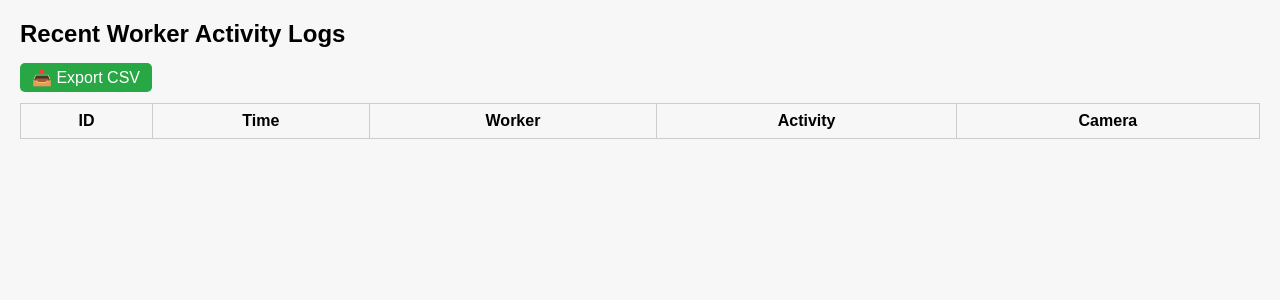
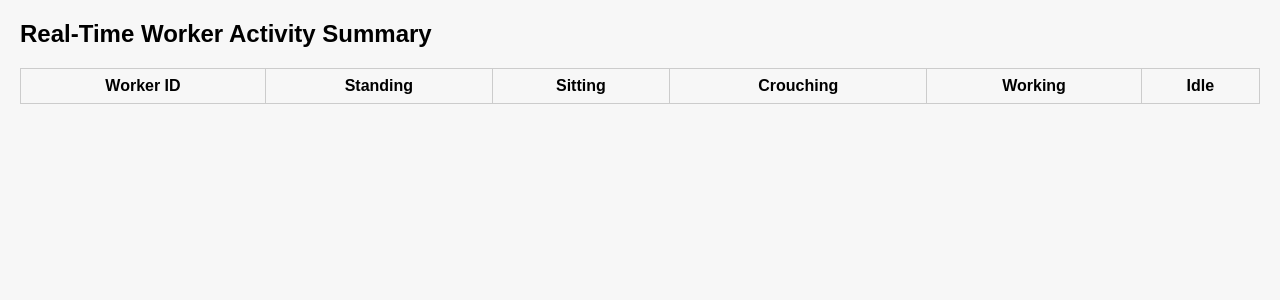
Before and after one commit to Dev-Solanki4/WorkerBehaviour, a Flask app: template Combined_Programs/Flask_App/templates/dashboard.html in a window 1280 px wide. Shown: the part 121-421 px from the top of the page. Run offline with Flask 3, Linux system fonts and the light colour scheme; the template is opened without the code that fills it, so the values that code supplies are empty.

Commit message:
Fixed the DB logging issue

```diff
--- a/Combined_Programs/Flask_App/app.py
+++ b/Combined_Programs/Flask_App/app.py
@@ -1,37 +1,47 @@
-from flask import Flask, render_template, request, send_file
+from flask import Flask, render_template, send_file
 import sqlite3
 import pandas as pd
 from io import BytesIO
+import time
+import os
 
 app = Flask(__name__)
 
-# Connect to DB
-DB_PATH = "../activity_log.db"  # Adjust if needed
+# Adjust this depending on where you run the Flask app from
+DB_PATH = "../activity_log.db"  # or "activity_log.db" if in same folder
 
-def get_logs():
+def get_stats():
     conn = sqlite3.connect(DB_PATH)
-    df = pd.read_sql_query("SELECT * FROM ActivityLog ORDER BY timestamp DESC", conn)
+    cursor = conn.cursor()
+    cursor.execute("SELECT * FROM WorkerStats ORDER BY worker_id")
+    rows = cursor.fetchall()
+    columns = [description[0] for description in cursor.description]
     conn.close()
-    return df
+
+    def format_time(seconds):
+        return time.strftime('%H:%M:%S', time.gmtime(seconds))
+
+    stats = [
+        {col: format_time(val) if 'time' in col else val for col, val in zip(columns, row)}
+        for row in rows
+    ]
+    return stats
 
 @app.route("/")
 def dashboard():
-    logs = get_logs().head(50)  # Show recent 50
-    return render_template("dashboard.html", logs=logs)
-
-@app.route("/worker/<int:worker_id>")
-def worker_logs(worker_id):
-    df = get_logs()
-    filtered = df[df["worker_id"] == worker_id]
-    return render_template("worker_logs.html", logs=filtered, worker_id=worker_id)
+    stats = get_stats()
+    return render_template("dashboard.html", stats=stats)
 
 @app.route("/export")
 def export_logs():
-    df = get_logs()
+    conn = sqlite3.connect(DB_PATH)
+    df = pd.read_sql_query("SELECT * FROM WorkerStats", conn)
+    conn.close()
     output = BytesIO()
     df.to_csv(output, index=False)
     output.seek(0)
-    return send_file(output, mimetype='text/csv', download_name="activity_log.csv", as_attachment=True)
+    return send_file(output, mimetype='text/csv', download_name="worker_stats.csv", as_attachment=True)
 
 if __name__ == "__main__":
+    print("Running from:", os.getcwd())
     app.run(debug=True)
--- a/Combined_Programs/Flask_App/templates/dashboard.html
+++ b/Combined_Programs/Flask_App/templates/dashboard.html
@@ -1,21 +1,31 @@
 {% extends "base.html" %}
 {% block content %}
-<h2>Recent Worker Activity Logs</h2>
-<a href="/export" class="btn">📥 Export CSV</a>
+<h2>Real-Time Worker Activity Summary</h2>
 <table>
   <thead>
-    <tr><th>ID</th><th>Time</th><th>Worker</th><th>Activity</th><th>Camera</th></tr>
+    <tr>
+      <th>Worker ID</th>
+      <th>Standing</th>
+      <th>Sitting</th>
+      <th>Crouching</th>
+      <th>Working</th>
+      <th>Idle</th>
+    </tr>
   </thead>
   <tbody>
-    {% for row in logs.itertuples() %}
+    {% for row in stats %}
     <tr>
-      <td>{{ row.id }}</td>
-      <td>{{ row.timestamp }}</td>
-      <td><a href="/worker/{{ row.worker_id }}">{{ row.worker_id }}</a></td>
-      <td>{{ row.activity }}</td>
-      <td>{{ row.camera_id }}</td>
+      <td>{{ row.worker_id }}</td>
+      <td>{{ row.standing_time }}</td>
+      <td>{{ row.sitting_time }}</td>
+      <td>{{ row.crouching_time }}</td>
+      <td>{{ row.working_time }}</td>
+      <td>{{ row.idle_time }}</td>
     </tr>
     {% endfor %}
   </tbody>
 </table>
+<script>
+  setTimeout(() => location.reload(), 3000);  // Auto-refresh every 3 sec
+</script>
 {% endblock %}
```
Also changed, not shown: Combined_Programs/MultiPoseEstimation.py (+42 -13 lines), Combined_Programs/activity_log.db, 1 other file.
